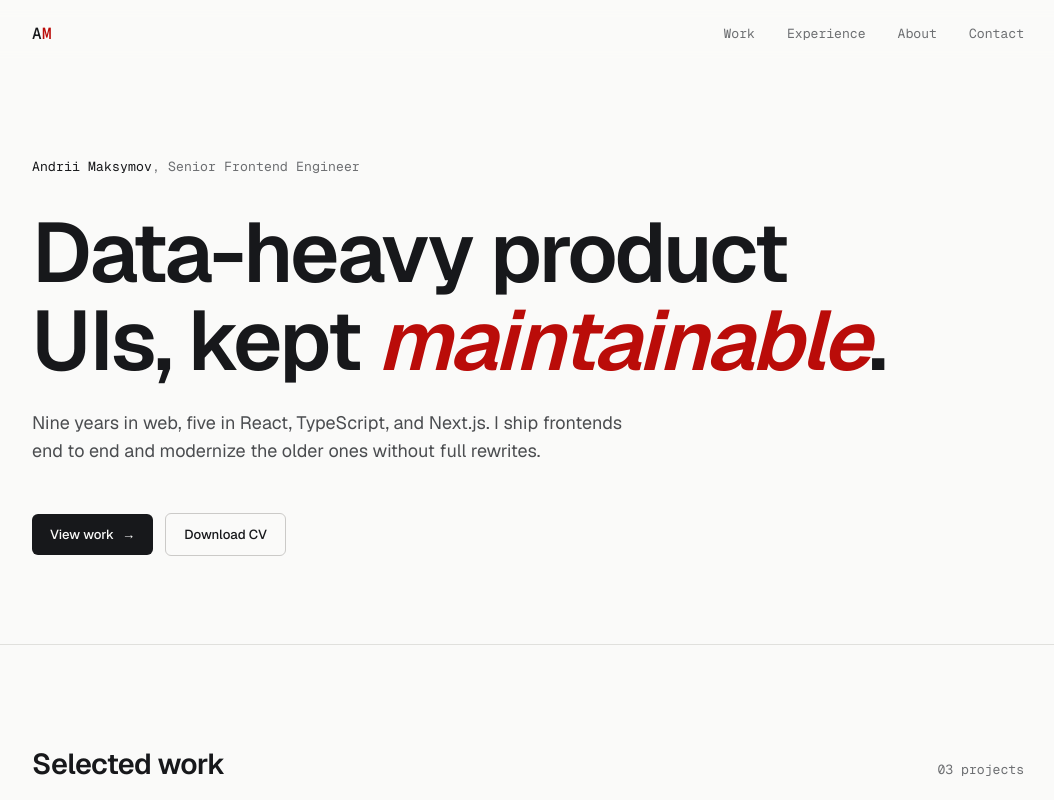
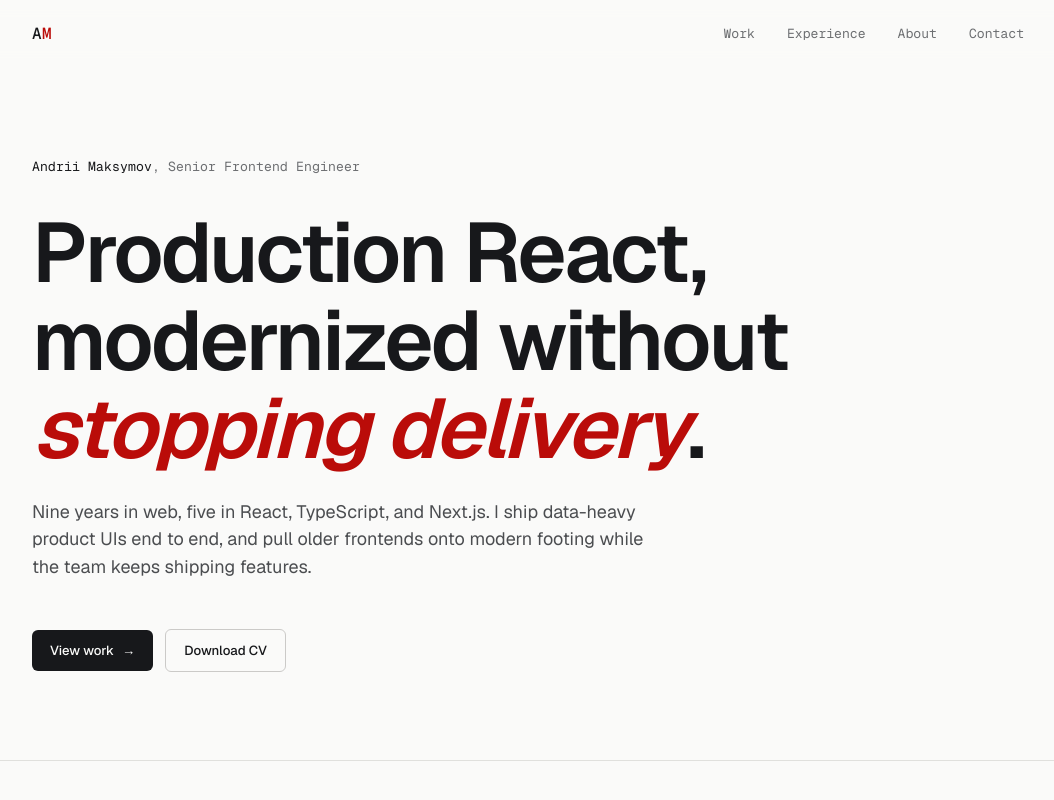
Before and after one commit to andriimaksymov/portfolio, a Next.js app: page / in a window 1280 px wide. Shown: the top 800 px of the page, without its empty margins (112-1166 px from the left). Built offline with nearby package versions, Linux system fonts and the light colour scheme.

Commit message:
feat: update hero section and profile data, enhance descriptions and titles

```diff
--- a/src/app/page.tsx
+++ b/src/app/page.tsx
@@ -1,7 +1,7 @@
 import { Nav } from "@/components/Nav";
 import { WorkPreview } from "@/components/WorkPreview";
 import { work } from "@/data/work";
-import { about, contact, experiences, profile, skillGroups } from "@/data/portfolio";
+import { about, contact, experiences, hero, profile, skillGroups } from "@/data/portfolio";
 
 const approach = [
   {
@@ -35,15 +35,14 @@ export default function Home() {
         {/* Hero */}
         <section className="page hero" aria-label="Introduction">
           <p className="hero-kicker">
-            <span className="name">Andrii Maksymov</span>, Senior Frontend Engineer
+            <span className="name">{profile.name}</span>, {hero.title}
           </p>
           <h1>
-            Data-heavy product UIs, kept <em>maintainable</em>.
+            {hero.headline.before}
+            <em>{hero.headline.emphasis}</em>
+            {hero.headline.after}
           </h1>
-          <p className="hero-sub">
-            Nine years in web, five in React, TypeScript, and Next.js. I ship frontends end to end and modernize
-            the older ones without full rewrites.
-          </p>
+          <p className="hero-sub">{hero.description}</p>
           <div className="hero-actions">
             <a className="btn btn-primary" href="#work">
               View work{" "}
@@ -51,7 +50,7 @@ export default function Home() {
                 &rarr;
               </span>
             </a>
-            <a className="btn btn-ghost" href="/Andrii_Maksymov_CV.pdf" download>
+            <a className="btn btn-ghost" href={profile.cvHref} download>
               Download CV
             </a>
           </div>
@@ -276,7 +275,7 @@ export default function Home() {
               <a href={profile.linkedin} target="_blank" rel="noopener noreferrer">
                 LinkedIn
               </a>
-              <a href="/Andrii_Maksymov_CV.pdf" download>
+              <a href={profile.cvHref} download>
                 Download CV
               </a>
             </div>
--- a/src/data/portfolio.ts
+++ b/src/data/portfolio.ts
@@ -3,11 +3,8 @@ import type {
   ContactContent,
   Experience,
   HeroContent,
-  NavItem,
   Profile,
-  ProjectsContent,
   SkillGroup,
-  SocialLink,
 } from "../types";
 
 export const profile: Profile = {
@@ -19,38 +16,26 @@ export const profile: Profile = {
   cvHref: "/Andrii_Maksymov_CV.pdf",
 };
 
-export const navItems: NavItem[] = [
-  { id: "experience", label: "Experience" },
-  { id: "projects", label: "Projects" },
-  { id: "skills", label: "Skills" },
-  { id: "about", label: "About" },
-  { id: "contact", label: "Contact" },
-];
-
-export const socialLinks: SocialLink[] = [
-  { label: "GitHub", href: profile.github, icon: "github" },
-  { label: "LinkedIn", href: profile.linkedin, icon: "linkedin" },
-  { label: "Email", href: `mailto:${profile.email}`, icon: "email" },
-];
-
 export const hero: HeroContent = {
-  status: "Open to senior frontend roles",
-  nameLines: ["Andrii", "Maksymov"],
   title: "Senior Frontend Engineer",
+  headline: {
+    before: "Production React, modernized without ",
+    emphasis: "stopping delivery",
+    after: ".",
+  },
   description:
-    "Nine years building production web applications, the last five focused on React, TypeScript, and Next.js. I work best on data-heavy product UIs and design systems, and on moving older frontends onto modern footing without full rewrites.",
+    "Nine years in web, five in React, TypeScript, and Next.js. I ship data-heavy product UIs end to end, and pull older frontends onto modern footing while the team keeps shipping features.",
 };
 
 export const experiences: Experience[] = [
   {
     id: "exp-aivo",
-    timelineLabel: "2024 - Now",
     role: "Senior Frontend Engineer",
     company: "Aivo",
     period: "Jun 2024 - Present",
     location: "Remote",
     employmentType: "Contract · Primary engagement since Jun 2026",
-    badge: { label: "Current", tone: "green" },
+    badge: { label: "Current" },
     description:
       "Modernizing a live production audit platform (types, server state, tooling) without a rewrite, and without freezing feature work.",
     highlights: [
@@ -66,7 +51,6 @@ export const experiences: Experience[] = [
   },
   {
     id: "exp-movadex",
-    timelineLabel: "2022 - 2026",
     role: "Senior Frontend Engineer",
     company: "Movadex",
     period: "May 2022 - Jun 2026",
@@ -86,7 +70,6 @@ export const experiences: Experience[] = [
   },
   {
     id: "exp-rivo",
-    timelineLabel: "2021 - 2022",
     role: "Frontend Engineer (Mid-level)",
     company: "Rivo Agency",
     period: "Oct 2021 - Apr 2022",
@@ -103,12 +86,11 @@ export const experiences: Experience[] = [
   },
   {
     id: "exp-proit",
-    timelineLabel: "2017 - 2021",
     role: "Frontend Developer",
     company: "PRO-IT",
     period: "Jul 2017 - Sep 2021",
     location: "Rivne, Ukraine",
-    badge: { label: "Grew from HTML/CSS to React", tone: "green" },
+    badge: { label: "Grew from HTML/CSS to React" },
     description:
       "Grew from HTML/CSS markup into React and Next.js over four years of production client work.",
     roles: [
@@ -140,86 +122,29 @@ export const experiences: Experience[] = [
 export const skillGroups: SkillGroup[] = [
   {
     name: "Frontend Core",
-    icon: "code",
     skills: ["React 18/19", "Next.js 14/15", "App Router", "RSC", "SSR/SSG/ISR", "TypeScript strict", "JavaScript ES6+", "HTML5", "CSS3"],
   },
   {
     name: "State & Data",
-    icon: "database",
     skills: ["React Query", "Redux Toolkit", "Zustand", "WebSockets", "REST APIs", "GraphQL basic"],
   },
   {
     name: "UI & Styling",
-    icon: "style",
     skills: ["Tailwind CSS", "shadcn/ui", "Material UI (MUI)", "Radix UI", "Framer Motion", "CSS Modules"],
   },
   {
     name: "Backend & DB",
-    icon: "terminal",
     skills: ["Node.js", "Express.js", "PostgreSQL", "Prisma ORM", "Payload CMS"],
   },
   {
     name: "Testing & Quality",
-    icon: "shield",
     skills: ["Playwright (E2E)", "Vitest", "Jest", "React Testing Library", "Storybook"],
   },
   {
     name: "Performance & Tooling",
-    icon: "zap",
     skills: ["Core Web Vitals", "Lighthouse", "Bundle Optimization", "Code Splitting", "Lazy Loading", "GitHub Actions", "Vercel", "Cloudflare Workers", "Docker"],
   },
 ];
-
-export const projects: ProjectsContent = {
-  featured: {
-    title: "GitMerit",
-    role: "Solo build · full-stack",
-    description:
-      "A developer profile intelligence platform: turns GitHub activity, a LinkedIn profile, and a resume PDF into hiring-ready scores with evidence-backed fixes.",
-    notes: [
-      "Deterministic four-dimension GitHub scoring, with AI insights grounded against real repository evidence — ungrounded output is replaced, never rendered.",
-      "Resume review shows a side-by-side original vs. improved diff with click-to-explain changes.",
-      "Multi-provider AI fallback chain (OpenRouter, OpenAI, Gemini, Groq) with a deterministic fallback, so the full product works with zero API keys.",
-    ],
-    tags: ["React 19", "NestJS", "TypeScript", "TanStack Query", "AI / LLM", "PostgreSQL"],
-    links: [
-      { label: "GitHub", href: "https://github.com/andriimaksymov/gitmerit", external: true },
-      { label: "Live Demo", href: "https://gitmerit.vercel.app/", external: true },
-    ],
-  },
-  cards: [
-    {
-      label: "Side project",
-      title: "Pawbase",
-      subtitle: "Pet health management platform",
-      description:
-        "A pet health management app: owners keep pets, appointments, and health records in one place.",
-      notes: [
-        "Designed the relational schema and built it end to end on the Next.js 15 App Router with server components and server actions.",
-        "Kept the UI accessible: real labels, keyboard flows, and shadcn/ui primitives.",
-      ],
-      tags: ["Next.js 15", "TypeScript", "PostgreSQL", "Prisma", "shadcn/ui"],
-      links: [{ label: "Live Demo", href: "https://pet-life-jade.vercel.app/en", external: true }],
-    },
-    {
-      label: "Side project",
-      title: "JSON UI Forge",
-      subtitle: "JSON-to-UI developer tool",
-      description:
-        "Turns pasted JSON into an editable form, a table preview, TypeScript interfaces, and generated React component code.",
-      notes: [
-        "Recursive form generation for nested objects and arrays, with rich previews for images, SVG, and links.",
-        "Type checking, linting, tests, and coverage gates run on every change.",
-        "Runs on Cloudflare Workers at the edge.",
-      ],
-      tags: ["React", "TypeScript", "Vite", "Tailwind CSS", "Cloudflare Workers"],
-      links: [
-        { label: "GitHub", href: "https://github.com/andriimaksymov/json-ui-forge", external: true },
-        { label: "Live Demo", href: "https://json-ui-forge.andrii-maksymov-1.workers.dev", external: true },
-      ],
-    },
-  ],
-};
 
 export const about: AboutContent = {
   paragraphs: [
@@ -242,28 +167,6 @@ export const about: AboutContent = {
 };
 
 export const contact: ContactContent = {
-  eyebrow: "Contact",
-  title: "Get in touch",
   description:
     "I'm open to senior frontend roles where React, Next.js, TypeScript, SaaS product work, performance, and practical full-stack thinking matter. Based in Rivne, Ukraine, working remotely with flexible hours across US & EU time zones.",
-  methods: [
-    {
-      label: "Email",
-      value: profile.email,
-      icon: "email",
-      copyValue: profile.email,
-    },
-    {
-      label: "LinkedIn",
-      value: "linkedin.com/in/maksymov-andrii",
-      icon: "linkedin",
-      href: profile.linkedin,
-    },
-    {
-      label: "GitHub",
-      value: "github.com/andriimaksymov",
-      icon: "github",
-      href: profile.github,
-    },
-  ],
 };
```
Also changed, not shown: src/types.ts (+15 -64 lines).
